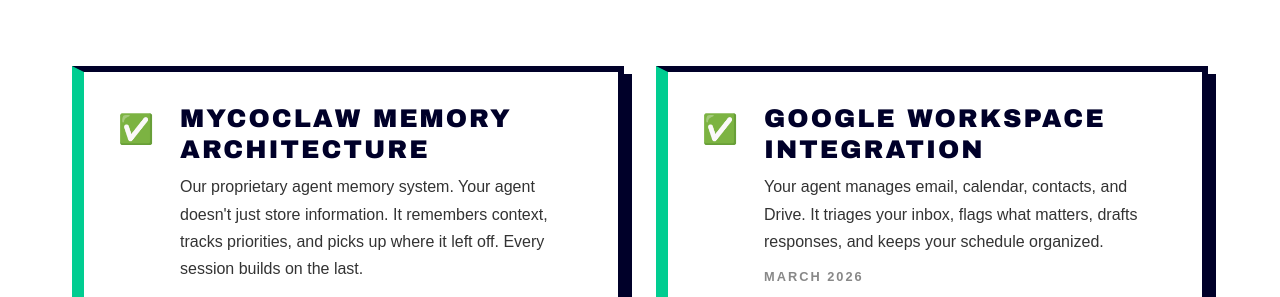
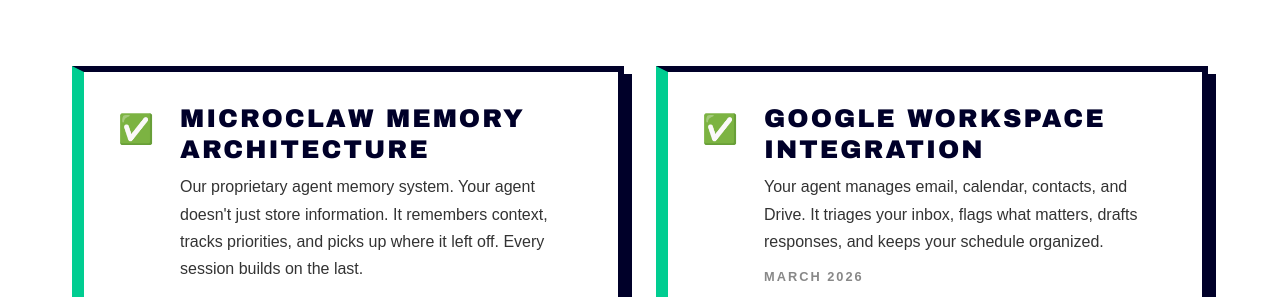
Before and after one commit to giant-micro/giant-micro.github.io, a Jekyll site: the page built from roadmap.html, in a window 1280 px wide and 900 px high, scrolled down 513 px. Shown: the part 155-452 px from the top of the window. Built offline with Jekyll 4.4.1, drawn with Linux system fonts in a browser that asks for light colours.

Commit message:
MycoClaw → MicroClaw — fits Giant Micro branding

```diff
--- a/roadmap.html
+++ b/roadmap.html
@@ -28,7 +28,7 @@ title: Roadmap
             <div class="roadmap-item done">
                 <div class="roadmap-check">✅</div>
                 <div class="roadmap-detail">
-                    <h3>MycoClaw Memory Architecture</h3>
+                    <h3>MicroClaw Memory Architecture</h3>
                     <p>Our proprietary agent memory system. Your agent doesn't just store information. It remembers context, tracks priorities, and picks up where it left off. Every session builds on the last.</p>
                     <span class="roadmap-date">March 2026</span>
                 </div>
```
